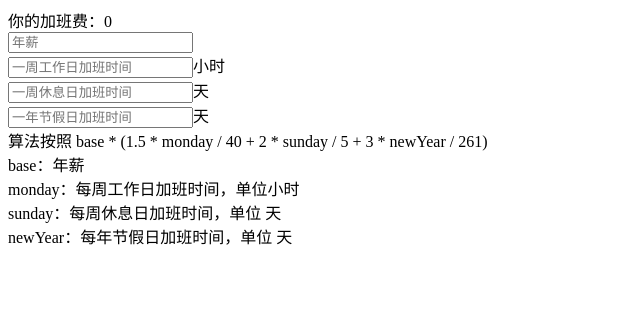
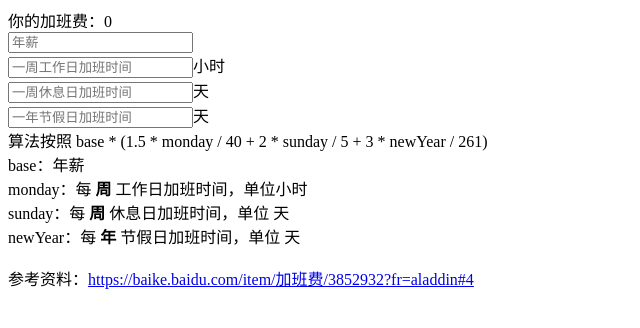
Before and after one commit to simon300000/996icu-calc, a plain HTML site: page index.html in a window 1280 px wide. Shown: the whole page, without its empty margins (0-640 px from the left). Drawn offline with Linux system fonts and the light colour scheme.

Commit message:
Update index.html

```diff
--- a/index.html
+++ b/index.html
@@ -55,11 +55,13 @@
 		<br>
 		base：年薪
 		<br>
-		monday：每周工作日加班时间，单位小时
+		monday：每 <b>周</b> 工作日加班时间，单位小时
 		<br>
-		sunday：每周休息日加班时间，单位 天
+		sunday：每 <b>周</b> 休息日加班时间，单位 天
 		<br>
-		newYear：每年节假日加班时间，单位 天
+		newYear：每 <b>年</b> 节假日加班时间，单位 天
+		<br> <br>
+		参考资料：<a href="https://baike.baidu.com/item/加班费/3852932?fr=aladdin#4">https://baike.baidu.com/item/加班费/3852932?fr=aladdin#4</a>
 	</div>
 </body>
 <script type="text/javascript">
```
